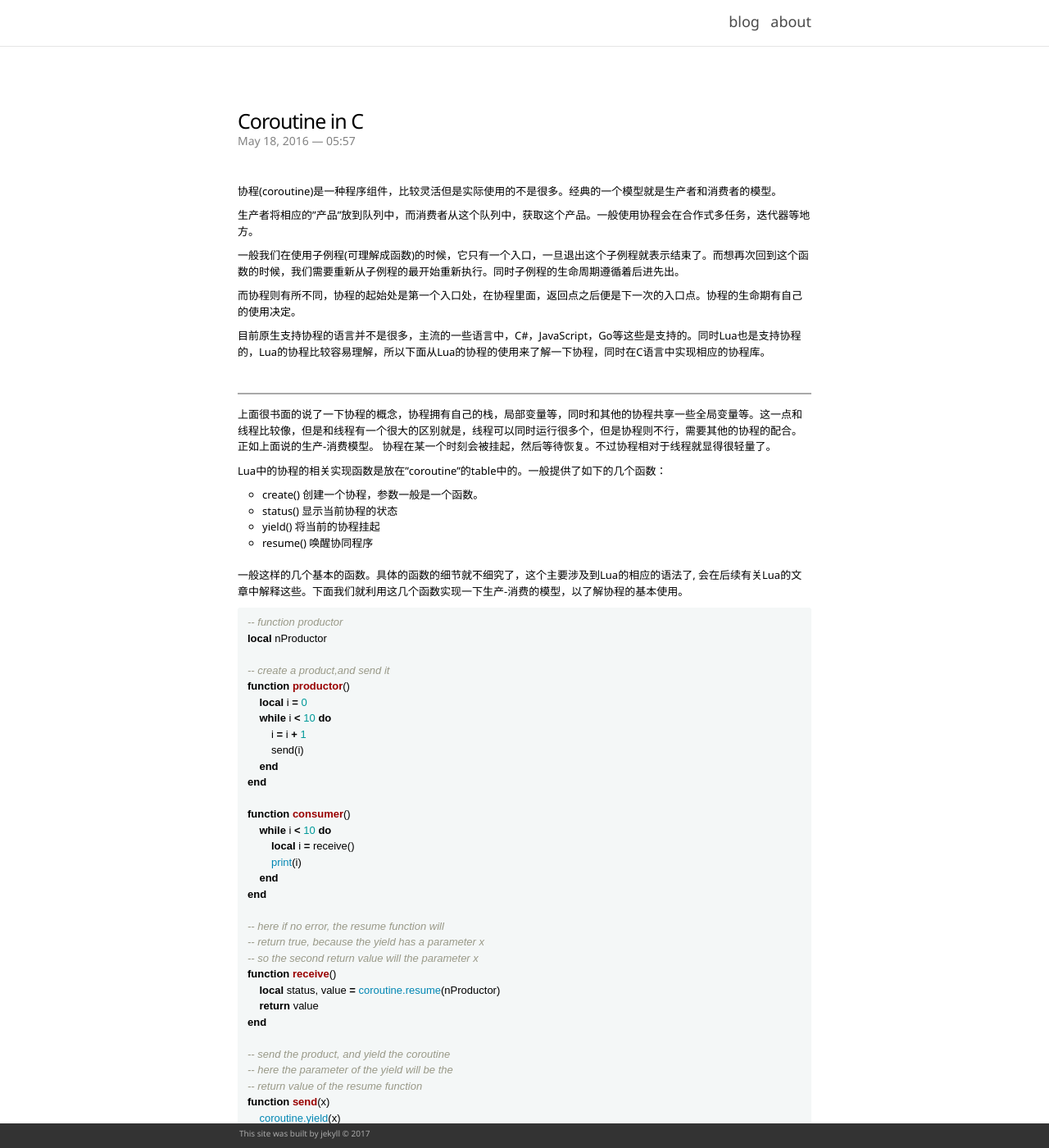
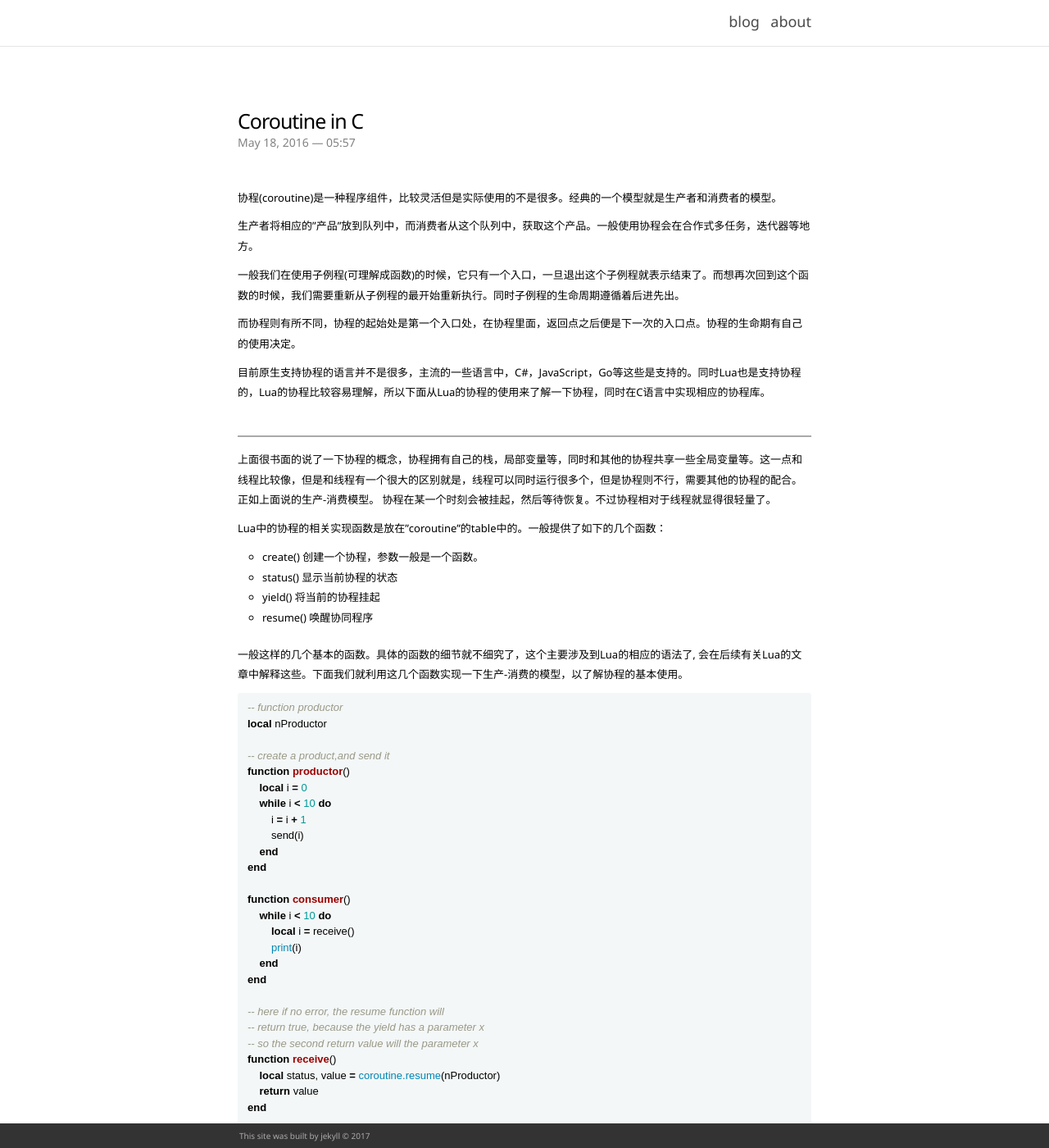
Before and after one commit to JesseEisen/JesseEisen.github.io, a Jekyll site: the page built from _posts/2016-05-18-coroutine.md, in a window 1280 px wide and 1400 px high. Shown: the whole window at 82% size. Built offline with Jekyll 4.4.1, drawn with Linux system fonts in a browser that asks for light colours; nearby versions of some CDN libraries.

Commit message:
h4 h3 style

```diff
--- a/_sass/_base.scss
+++ b/_sass/_base.scss
@@ -60,7 +60,7 @@ body {
     font-family:"Segoe UI",Arial,"Microsoft YaHei", sans-serif, Helvetica;
     padding: 20px;
     margin: 0;
-    line-height: $base-line-height;
+    line-height: 1.9em;
     font-size: 13px;
     -webkit-font-smoothing: antialiased;
     -webkit-text-size-adjust: 100%;
--- a/_sass/_layout.scss
+++ b/_sass/_layout.scss
@@ -156,7 +156,7 @@ font-size: 36px;
 .post-content {
 p {
     font-size: 13px;
-    font-height:1.8em;
+    line-height:1.9em;
     margin-bottom:10px;
 }
 h2 {
@@ -176,7 +176,8 @@ font-size: 22px;
     }
 h4 {
 font-size: 18px;
-padding-bottom:15px;
+padding-bottom:4px;
+padding-top:15px;
 @include media-query($on-laptop) {
 font-size: 18px;
         }
```
